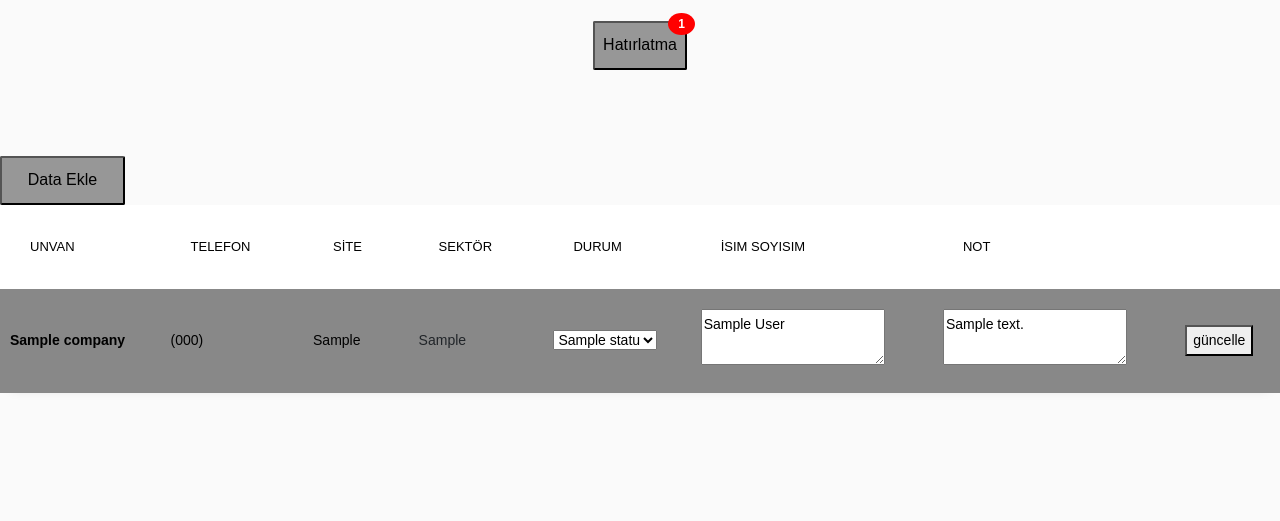
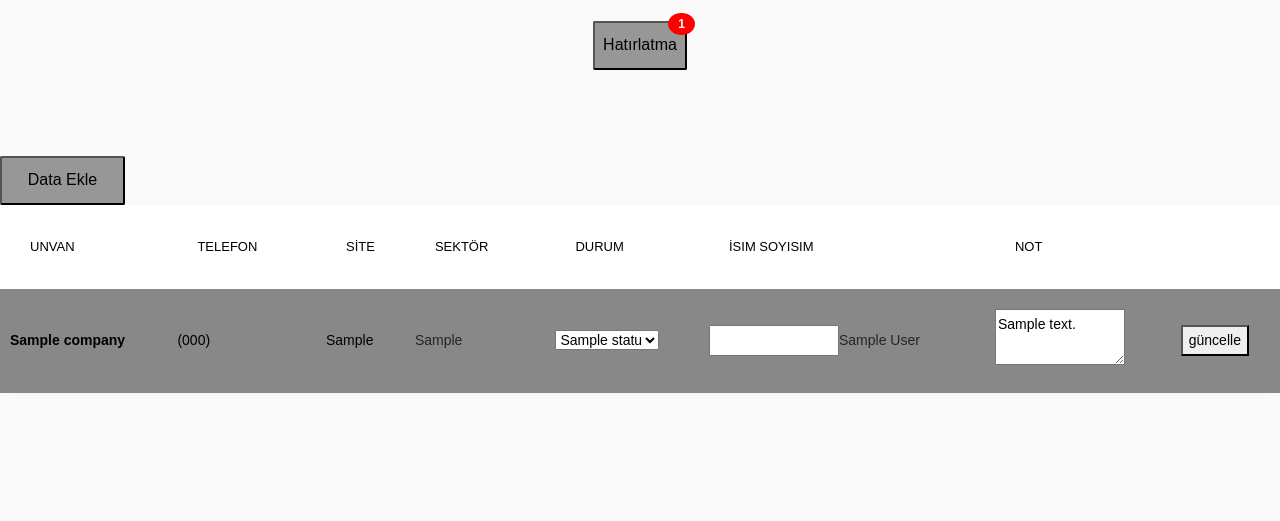
Before and after one commit to myselfajp/anonim, a Django app: template templates/companies.html in a window 1280 px wide. Shown: the part 340-861 px from the top of the page. Run offline with Django 4.2, Linux system fonts and the light colour scheme; tables that the repository leaves empty hold one stand-in row (values such as "Sample post"); the template is opened without the code that fills it: values that come from a table or form of the project are taken from there, most other values are stand-ins (such as "Sample title", 1, 10 or a date in 2020); some libraries are stand-ins or nearby versions.

Commit message:
update bug fix

```diff
--- a/templates/companies.html
+++ b/templates/companies.html
@@ -189,7 +189,7 @@
                                 <tr>
                                     <th>Unvan</th>
                                     <th>Telefon</th>
-                                    <th>SİTE</th>
+                                    <th style="width: 25px;">SİTE</th>
                                     <th>Sektör</th>
                                     <th>Durum</th>
                                     <th>İsim Soyisim</th>
@@ -210,7 +210,7 @@
                                         <th><a href="{% url 'reports:company' company_id=company.id %}">{{company.name}}</a>
                                         </th>
                                         <td><span data-text="({{company.phone|slice:'0:3'}}) {{company.phone|slice:'3:6'}} {{company.phone|slice:'6:8'}} {{company.phone|slice:'8:10'}}"></span></td>
-                                        <td><a href="https://{{company.site}}" target="_blank">{{company.site}}</a></td>
+                                        <td ><a href="https://{{company.site}}" target="_blank" >{{company.site}}</a></td>
                                         <td>{{company.sector}}</td>
 
                                         {% if not user.is_superuser %}
@@ -223,8 +223,8 @@
                                                 {% endfor %}
                                             </select>
                                         </td>
-                                        <td><textarea name="fullname">{{company.full_name}}</textarea></td>
-                                        <td><textarea name="note">{{company.note}}</textarea></td>
+                                        <td><input name="fullname" style="width: 130px;">{{company.full_name}}</textarea></td>
+                                        <td><textarea name="note" style="width: 130px;">{{company.note}}</textarea></td>
                                         {% else %}
                                         <td>
                                             <span>{{company.last_status.name}}</span>
```
